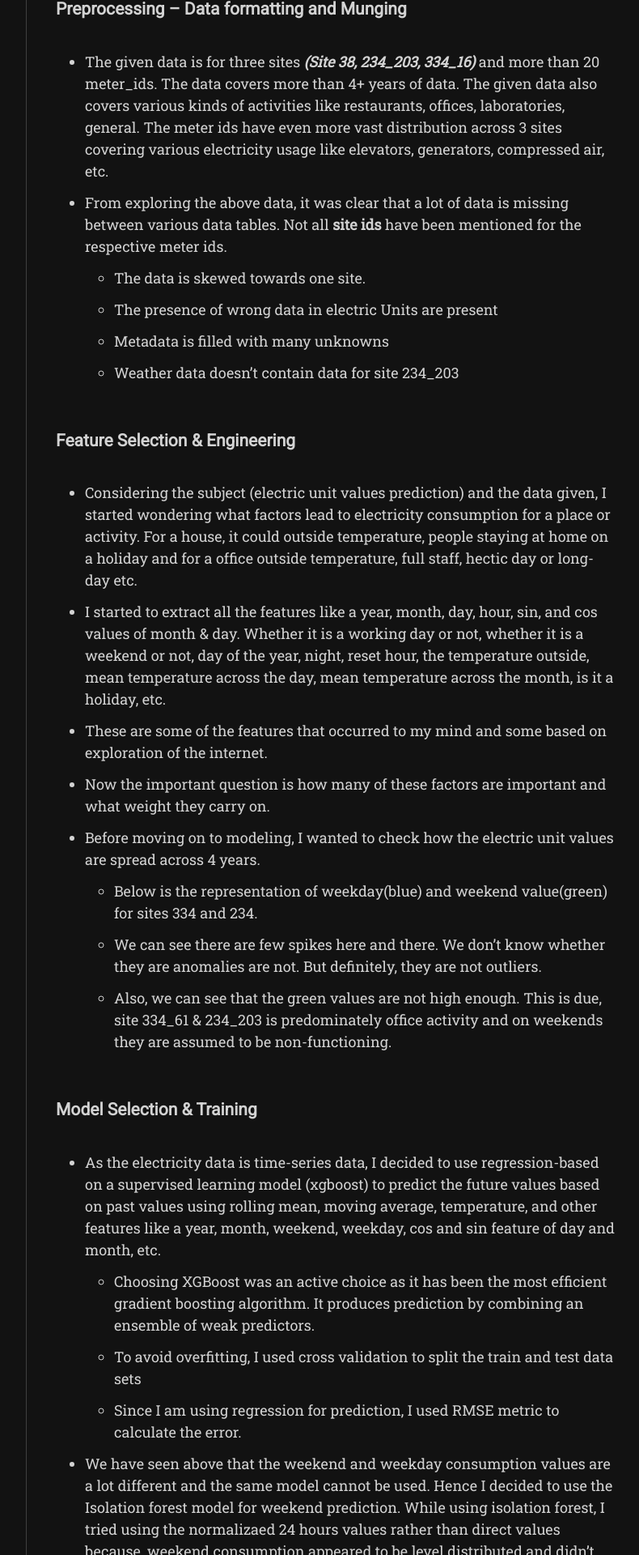
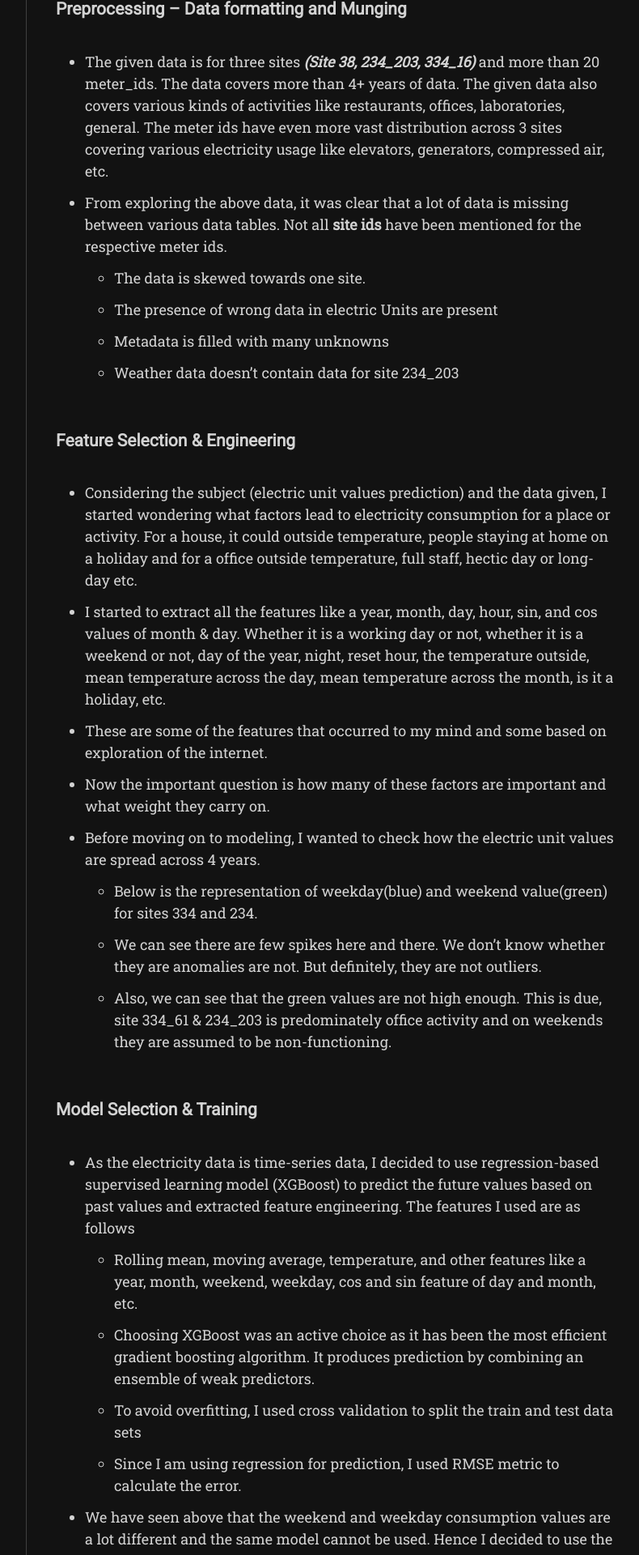
Before and after one commit to srujanreddyj/blog, a Jekyll site: the page built from _posts/2021-01-29-anomaly.md, in a window 1280 px wide. Shown: the part 3080-5000 px from the top of the page at 81% size, without its empty margins (357-1147 px from the left). Built offline with Jekyll 4.4.1, drawn with Linux system fonts in a browser that asks for light colours; nearby versions of some CDN libraries; some web fonts are replaced.

Commit message:
Update 2021-01-29-anomaly.md

```diff
--- a/_posts/2021-01-29-anomaly.md
+++ b/_posts/2021-01-29-anomaly.md
@@ -62,12 +62,14 @@ tags: [markdown, time-series, anomaly-detection, XGBoost, Isolation-forest, cudf
 
 
 ### Model Selection & Training
-* As the electricity data is time-series data, I decided to use regression-based on a supervised learning model (xgboost) to predict the future values based on past values using rolling mean, moving average, temperature, and other features like a year, month, weekend, weekday, cos and sin feature of day and month, etc.
+* As the electricity data is time-series data, I decided to use regression-based supervised learning model (XGBoost) to predict the future values based on past values and extracted feature engineering. The features I used are as follows
+  * Rolling mean, moving average, temperature, and other features like a year, month, weekend, weekday, cos and sin feature of day and month, etc.
   * Choosing XGBoost was an active choice as it has been the most efficient gradient boosting algorithm. It produces prediction by combining an ensemble of weak predictors.
   * To avoid overfitting, I used cross validation to split the train and test data sets
   * Since I am using regression for prediction, I used RMSE metric to calculate the error.
 * We have seen above that the weekend and weekday consumption values are a lot different and the same model cannot be used. Hence I decided to use the Isolation forest model for weekend prediction. While using isolation forest, I tried using the normalizaed 24 hours values rather than direct values because, weekend consumption appeared to be level distributed and didn’t want a prediction solely on some factors.
-  * For weekend anomaly detection, I borrowed some features from an github solution. The features he has selected as follows. ( I felt these are extensive and best features for an isolation forest algorithm and hence I couldn’t perform any better than this)
+* For weekend anomaly detection, I borrowed some features from an github solution.
+  * The features he has selected as follows. (I felt these are extensive and best features for an isolation forest algorithm and hence I couldn’t perform any better than this)
     * The power values of each hour are extracted as features.
     * Temperature
     * Power value after 9:00am as its a weekend and the consumption values after a bit of morning project the real consumption.
```
